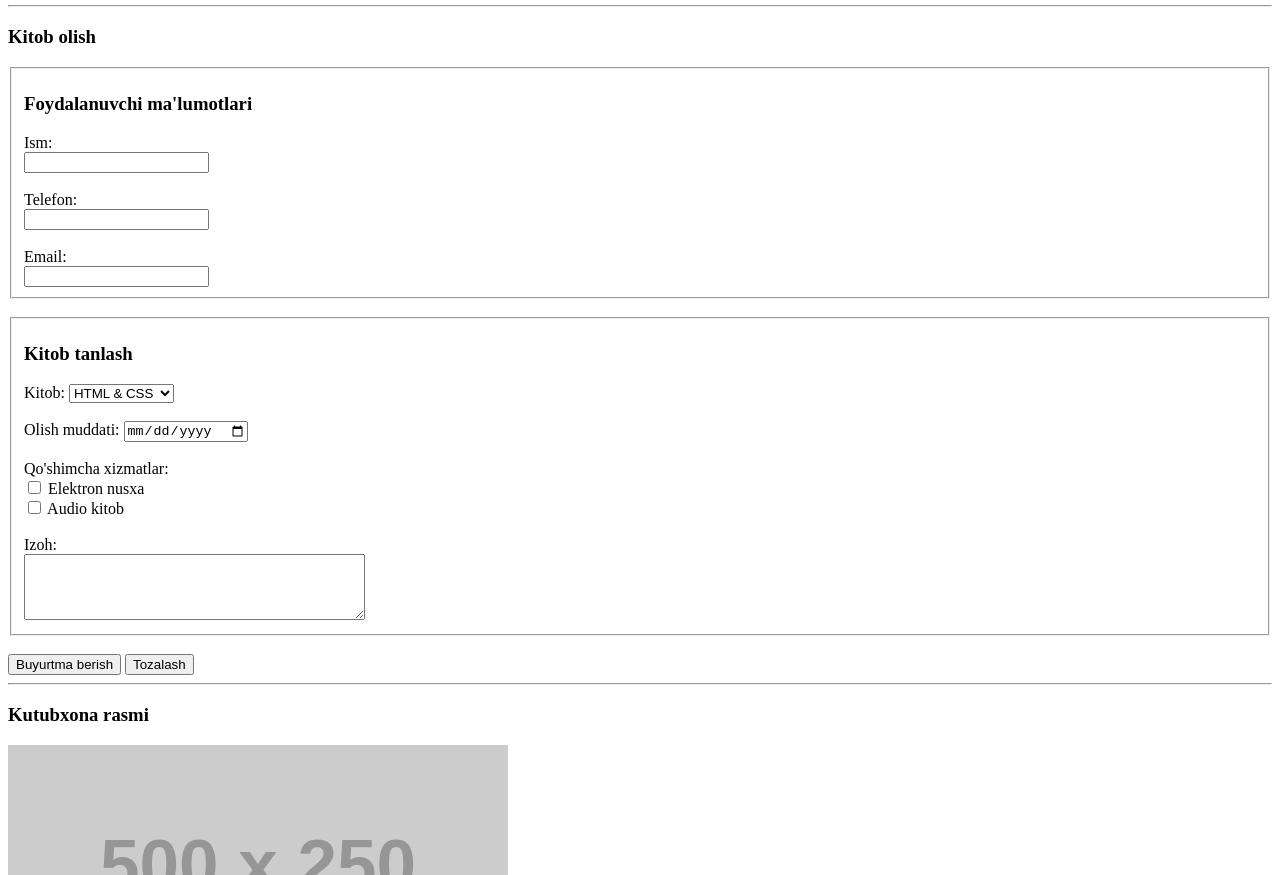
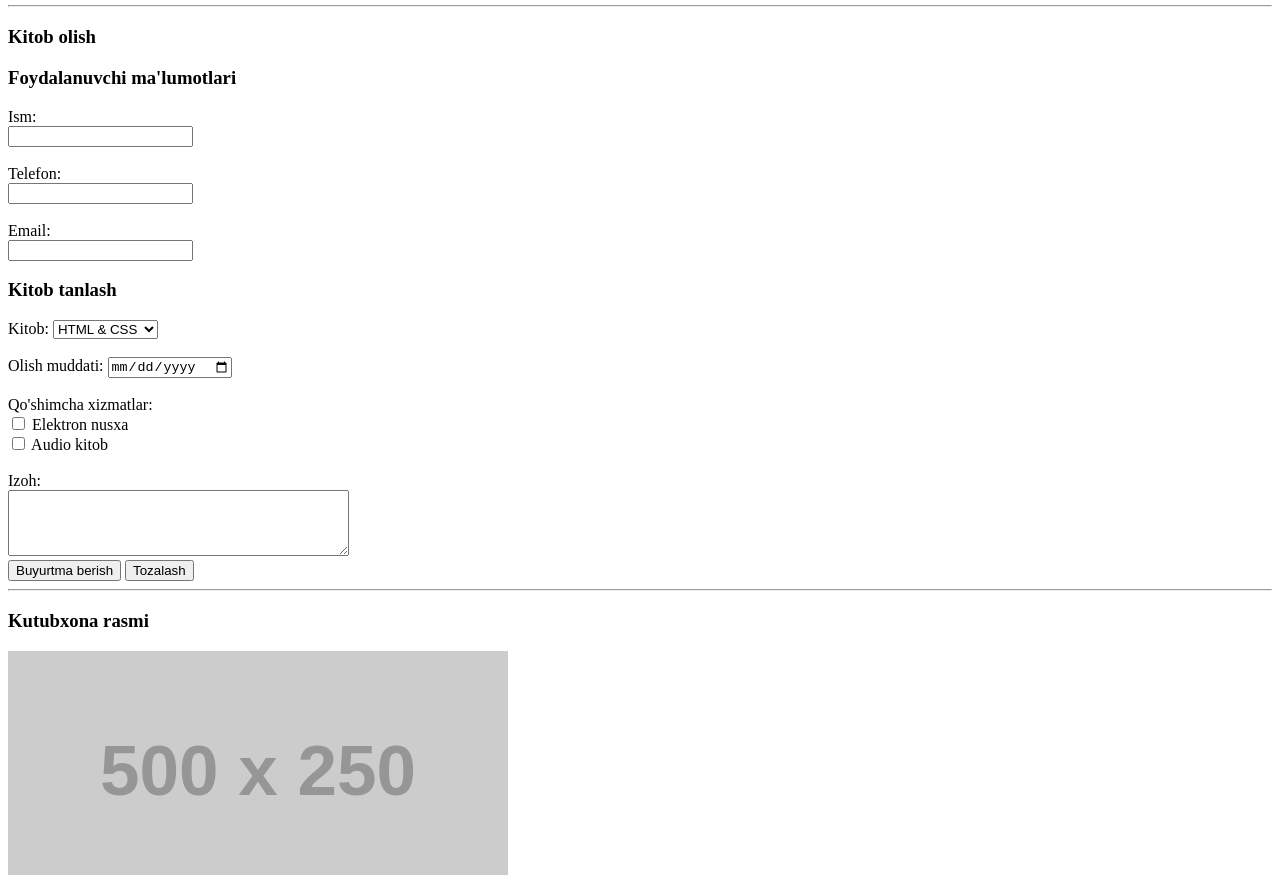
Before and after one commit to sardorbek-3226/IT-shaxarcha-1-exam, a plain HTML site: page index.html in a window 1280 px wide. Shown: the part 697-1572 px from the top of the page. Drawn offline with Linux system fonts and the light colour scheme; placeholder pictures from the web are drawn by us.

Commit message:
Update index.html

```diff
--- a/index.html
+++ b/index.html
@@ -96,7 +96,6 @@
 
     <form>
 
-        <fieldset>
 
             <h3>Foydalanuvchi ma'lumotlari</h3>
 
@@ -113,11 +112,9 @@
             Email:<br>
             <input type="email">
 
-        </fieldset>
 
         <br>
 
-        <fieldset>
 
             <h3>Kitob tanlash</h3>
 
@@ -156,7 +153,7 @@
 
             <textarea rows="4" cols="40"></textarea>
 
-        </fieldset>
+
 
         <br>
 
```
